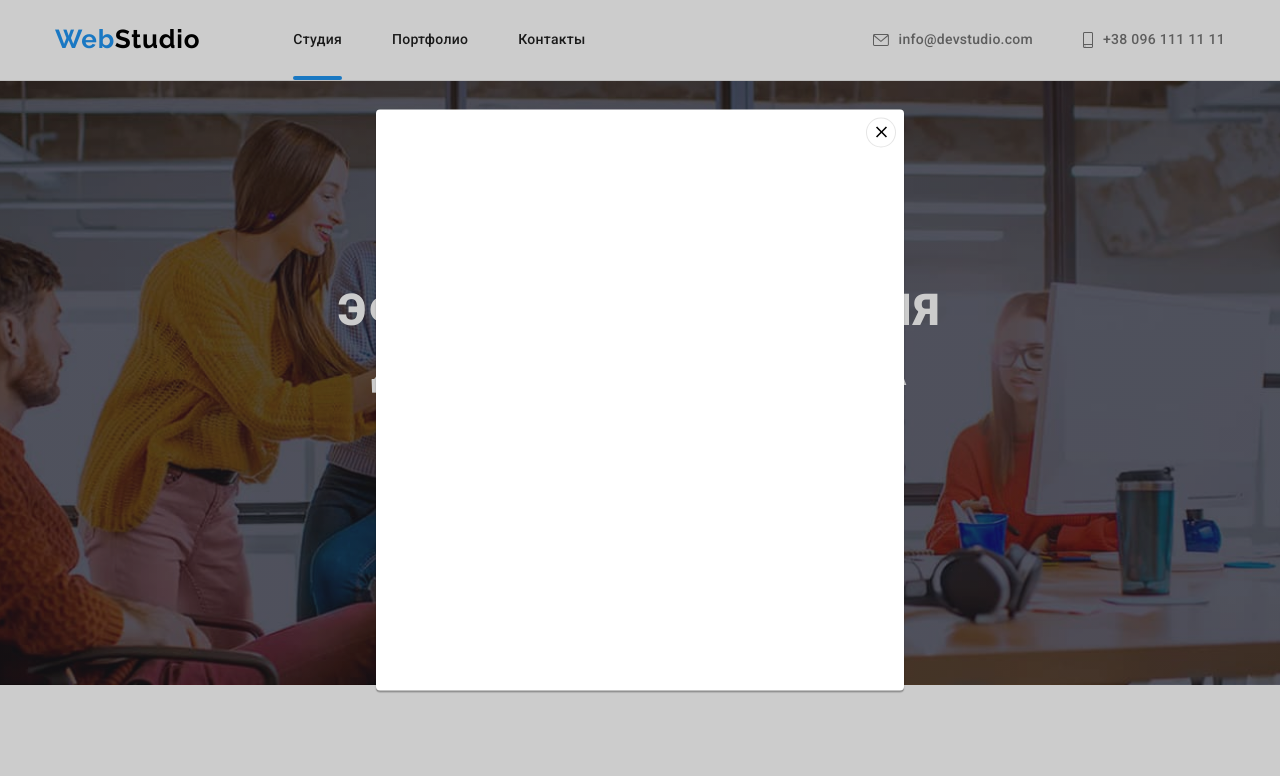
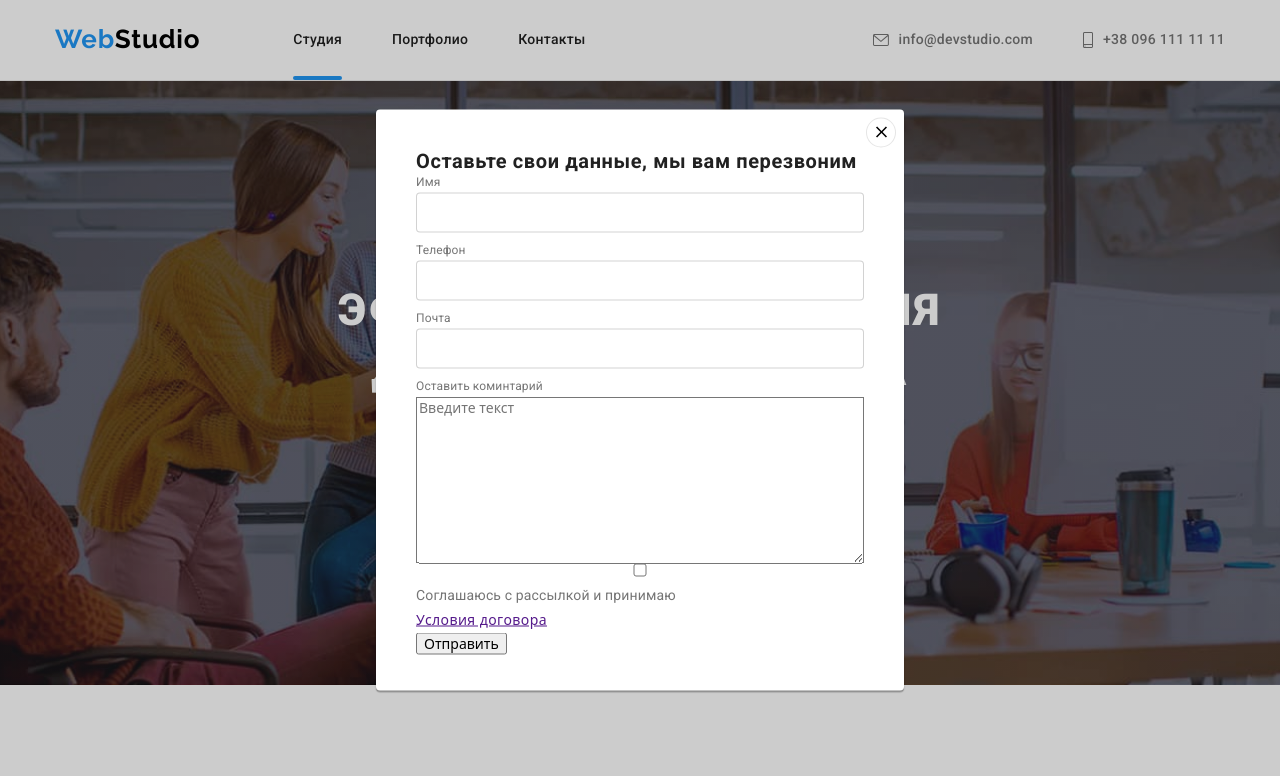
Before and after one commit to Irinka1010/goit-markup-hw-06, a plain HTML site: page index.html in a window 1280 px wide. Both pictures are taken after a click on the button "Заказать услугу". Shown: the top 776 px of the page. Drawn offline with nearby package versions, Linux system fonts and the light colour scheme.

Commit message:
форма модалки

```diff
--- a/css/styles.css
+++ b/css/styles.css
@@ -705,4 +705,58 @@ img {
   display: flex;
   justify-content: center;
   align-items: center;
+
+  transition: fill 250ms cubic-bezier(0.4, 0, 0.2, 1);
 }
+.modal-button:hover .modal-icon,
+.modal-button:focus .modal-icon{
+  fill: var(--accent-txt-cl);
+}
+/* Форма модалки*/
+.form{
+  position: absolute;
+  width: 100%;
+  height: 100%;
+  padding: 40px;
+
+
+}
+.form-tex{
+  font-family: var(--main-font);
+  font-weight: 700;
+  font-size: 20px;
+  line-height: 1.17;
+  letter-spacing: 0.03em;
+  color: var(--primary-txt-cl);
+  margin-bottom: 12px;
+}
+.form-field{
+  display: flex;
+  flex-direction: column;
+}
+label{
+  font-family: var(--main-font);
+  font-weight: 400;
+  font-size: 12px;
+  line-height: 1.17;
+  letter-spacing: 0.01em;
+  color: var(--secondary-txt-cl);
+
+}
+label[for='polisy'] {
+  font-size: 14px;
+}
+.form-field label {
+  margin-bottom: 4px;
+
+}
+.form-field input {
+  margin: 0;
+  padding: 11px 12px;
+  border: 1px solid rgba(33, 33, 33, 0.2);
+  box-sizing: border-box;
+  border-radius: 4px;
+  margin-bottom: 10px;
+
+
+}
--- a/index.html
+++ b/index.html
@@ -403,6 +403,7 @@
     </div>
     </div>
   </footer>
+  <!-- Молальное окно -->
   <div class="backdrop is-hidden "data-modal>
       <div class="modal">
           <button class="modal-button"data-modal-close>
@@ -411,6 +412,33 @@
                         </use>
                     </svg>
           </button>
+          <form class="form ">
+              <b class="form-tex" >Оставьте свои данные, мы вам перезвоним</b>
+            <div class="form-field">
+                <label for="nam" class="form-label">Имя</label>
+                <input class="form-imput" type="text" name="name" id="nam">
+            </div>
+            <div class="form-field">
+                <label for="tel">Телефон</label>
+                <input type="tel" name="tel" id="tel">
+            </div>
+            <div class="form-field">
+                <label for="mail">Почта</label>
+                <input type="email" name="mail" id="mail">
+            </div>
+            <div class="form-field">
+                <label for="comment">Оставить коминтарий</label>
+                <textarea class="comment" name="comment" id="comment" cols="" rows="10" placeholder="Введите текст"></textarea>
+            </div>
+            <div class="form-field">
+                <input type="checkbox" name="polisy" id="polisy">
+                <label for="polisy">Соглашаюсь с рассылкой и принимаю </label>
+                <a href="">Условия договора</a>
+            </div>
+            <button type="submit">Отправить</button>
+
+
+          </form>
 
       </div>
 
```
